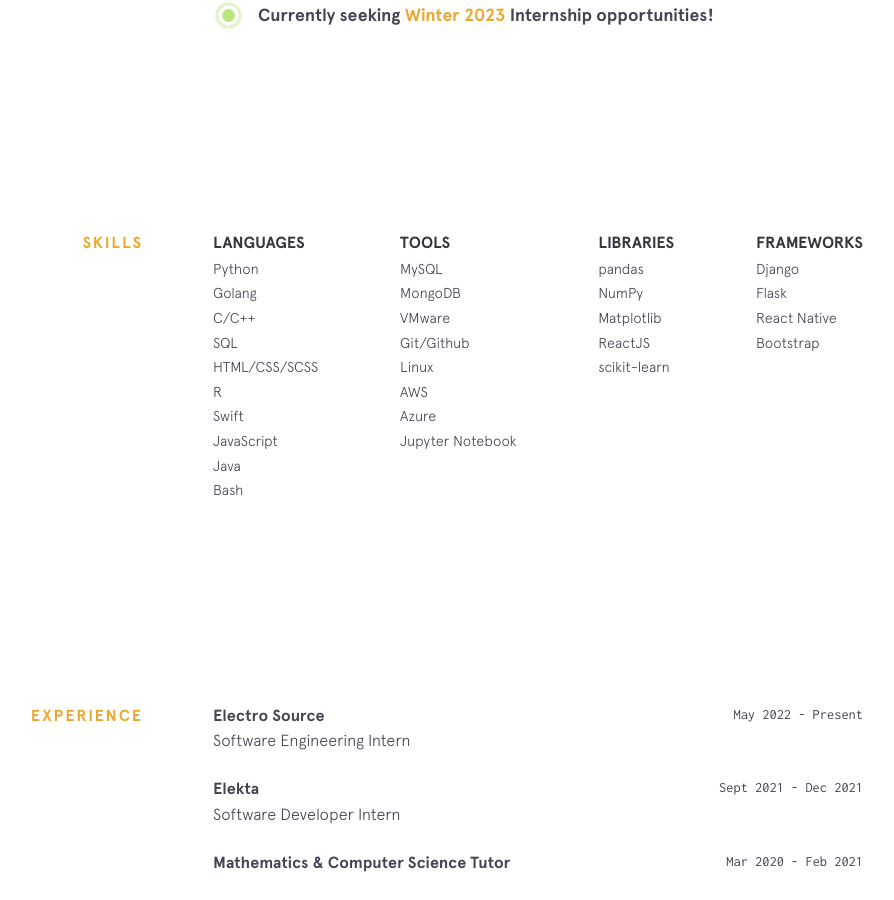
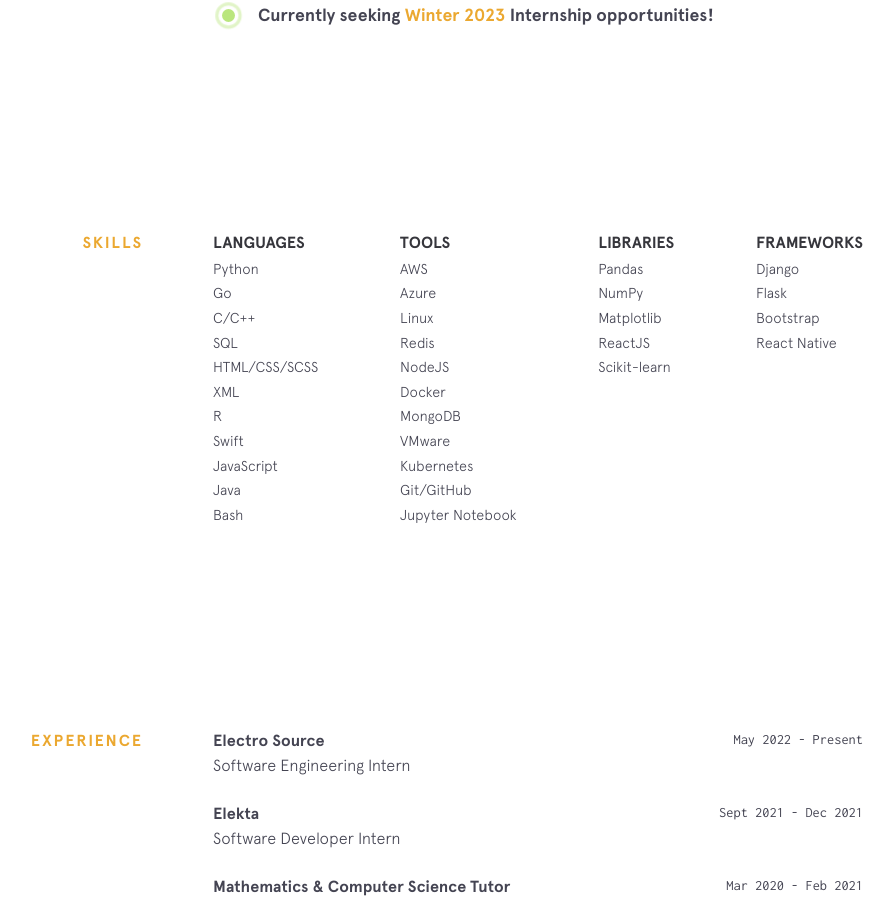
Before and after one commit to rohanxminocha/personal-website-v1, a Jekyll site: the page built from index.html, in a window 1280 px wide and 900 px high, scrolled down 1465 px. Shown: the whole window, without its empty margins (237-1131 px from the left). Built offline with Jekyll 4.4.1, drawn with Linux system fonts in a browser that asks for light colours; nearby versions of some CDN libraries.

Commit message:
Update skills.yml

```diff
--- a/_data/skills.yml
+++ b/_data/skills.yml
@@ -1,9 +1,10 @@
 languages:
   - item: Python
-  - item: Golang
+  - item: Go
   - item: C/C++
   - item: SQL
   - item: HTML/CSS/SCSS
+  - item: XML
   - item: R
   - item: Swift
   - item: JavaScript
@@ -13,22 +14,25 @@ languages:
 frameworks:
   - item: Django
   - item: Flask
+  - item: Bootstrap
   - item: React Native
-  - item: Bootstrap
 
 tools:
-  - item: MySQL
+  - item: AWS
+  - item: Azure
+  - item: Linux
+  - item: Redis
+  - item: NodeJS
+  - item: Docker
   - item: MongoDB
   - item: VMware
-  - item: Git/Github
-  - item: Linux
-  - item: AWS
-  - item: Azure
+  - item: Kubernetes
+  - item: Git/GitHub
   - item: Jupyter Notebook
 
 libraries:
-  - item: pandas
+  - item: Pandas
   - item: NumPy
   - item: Matplotlib
   - item: ReactJS
-  - item: scikit-learn
+  - item: Scikit-learn
```
